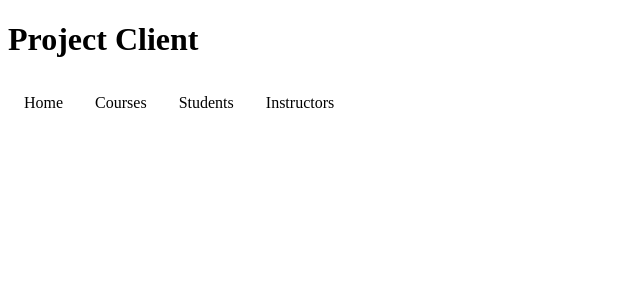
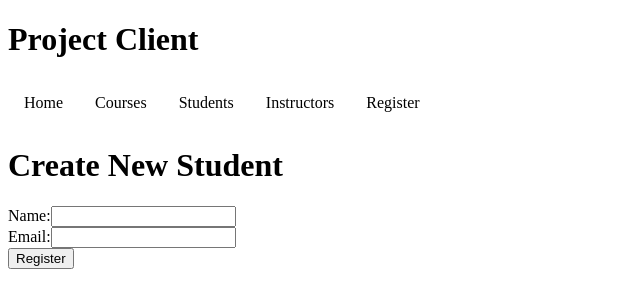
Before and after one commit to Gonzo2510/School-Administrative-Client, a React (Create React App) app in the folder client/: page /register in a window 1280 px wide. Shown: the top 308 px of the page, without its empty margins (0-640 px from the left). Built offline with nearby package versions, Linux system fonts and the light colour scheme.

Commit message:
added register.js

```diff
--- a/client/src/components/App.js
+++ b/client/src/components/App.js
@@ -5,6 +5,7 @@ import InstructorsContainer from "./InstructorsContainer"
 import NavBar from "./NavBar";
 import Home from "./Home";
 import StudentsContainer from "./StudentsContainer";
+import Register from "./Register";
 
 
 function App() {
@@ -22,10 +23,12 @@ function App() {
             <Route path="/instructors">
               <InstructorsContainer/>
             </Route>
-            <Route path='/students'>
+            <Route path="/students">
               <StudentsContainer/>
             </Route>
-            {/* <Route path="/register" component={Register} /> */}
+            <Route path="/register">
+            <Register/>
+            </Route>
             {/* <Route path="/logout" component={Logout} /> */}
             {/* <Route path="/profile" component={UserProfile} /> */}
         </Switch>
--- a/client/src/components/NavBar.js
+++ b/client/src/components/NavBar.js
@@ -7,12 +7,11 @@ function NavBar() {
     return (
         <nav>
           <ul>
-            <li>
-            <Link to="/">Home</Link>
-            </li>
+            <li><Link to="/">Home</Link></li>
             <li><Link to="/courses">Courses</Link></li>
             <li><Link to="/students">Students</Link></li>
             <li><Link to="/instructors">Instructors</Link></li>
+            <li><Link to="/register">Register</Link></li>
           </ul>
         </nav>
     );
--- /dev/null
+++ b/client/src/components/Register.js
@@ -0,0 +1,54 @@
+import React, { useState } from 'react';
+
+function Register() {
+    console.log("register")
+  const [formData, setFormData] = useState({
+    name: '',
+    email: ''
+  });
+
+  const handleChange = (e) => {
+    const { name, value } = e.target;
+    setFormData({
+      ...formData,
+      [name]: value
+    });
+  };
+
+  const handleSubmit = (e) => {
+    e.preventDefault();
+    // logic to handle submission
+    console.log(formData);
+  };
+
+  return (
+    <form onSubmit={handleSubmit}>
+      <h1>Create New Student</h1>
+      <div>
+        <label htmlFor="name">Name:</label>
+        <input
+          type="text"
+          id="name"
+          name="name"
+          value={formData.name}
+          onChange={handleChange}
+          required
+        />
+      </div>
+      <div>
+        <label htmlFor="email">Email:</label>
+        <input
+          type="email"
+          id="email"
+          name="email"
+          value={formData.email}
+          onChange={handleChange}
+          required
+        />
+      </div>
+      <button type="submit">Register</button>
+    </form>
+  );
+}
+
+export default Register;
```
